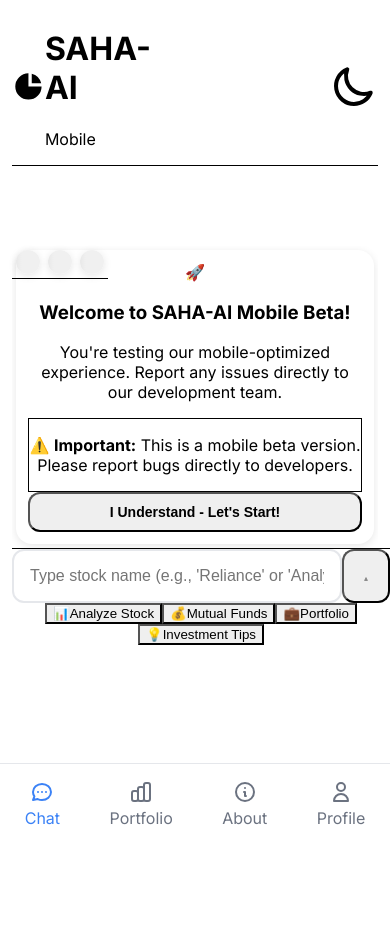
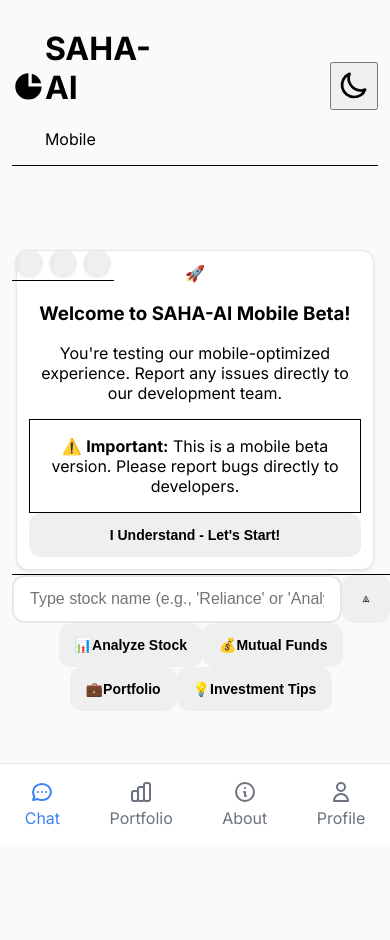
Before and after one commit to nithin1906/saha-ai, a Django app: template advisor/templates/advisor/mobile_index.html in a window 390 px wide. Before the commit the page ends 825 px from the top, so only its background shows below. Run offline with Django 5.2, Linux system fonts and the light colour scheme; the template is opened without the code that fills it, so the values that code supplies are empty; style sheets or scripts are compiled from the project's sources.

Commit message:
Fix mobile UI rendering issues - remove visible checkbox, add missing CSS classes, fix theme toggle

```diff
--- a/advisor/static/css/mobile-saha.css
+++ b/advisor/static/css/mobile-saha.css
@@ -354,3 +354,162 @@ html.dark .mobile-scrollbar::-webkit-scrollbar-thumb {
 html.dark .mobile-scrollbar::-webkit-scrollbar-thumb:hover {
     background-color: rgba(255, 255, 255, 0.3);
 }
+
+/* Mobile-specific classes for template */
+.mobile-container {
+    min-height: 100vh;
+    background-color: #f9fafb;
+}
+
+html.dark .mobile-container {
+    background-color: #111827;
+}
+
+.mobile-card {
+    background-color: white;
+    border-radius: 12px;
+    padding: 16px;
+    margin-bottom: 16px;
+    box-shadow: 0 1px 3px rgba(0, 0, 0, 0.1);
+    border: 1px solid #e5e7eb;
+}
+
+html.dark .mobile-card {
+    background-color: #1f2937;
+    border-color: #374151;
+}
+
+.mobile-input {
+    width: 100%;
+    padding: 12px 16px;
+    border: 2px solid #e5e7eb;
+    border-radius: 12px;
+    font-size: 16px;
+    background-color: white;
+    transition: border-color 0.2s ease;
+}
+
+.mobile-input:focus {
+    outline: none;
+    border-color: #3b82f6;
+    box-shadow: 0 0 0 3px rgba(59, 130, 246, 0.1);
+}
+
+html.dark .mobile-input {
+    background-color: #1f2937;
+    border-color: #374151;
+    color: #f9fafb;
+}
+
+.mobile-button {
+    display: inline-flex;
+    align-items: center;
+    justify-content: center;
+    padding: 12px 24px;
+    border-radius: 12px;
+    font-weight: 600;
+    font-size: 16px;
+    transition: all 0.2s ease;
+    touch-action: manipulation;
+    min-height: 44px;
+    min-width: 44px;
+    border: none;
+    cursor: pointer;
+}
+
+.mobile-skeleton {
+    background: linear-gradient(90deg, #f0f0f0 25%, #e0e0e0 50%, #f0f0f0 75%);
+    background-size: 200% 100%;
+    animation: skeleton-loading 1.5s infinite;
+}
+
+html.dark .mobile-skeleton {
+    background: linear-gradient(90deg, #374151 25%, #4b5563 50%, #374151 75%);
+    background-size: 200% 100%;
+}
+
+@keyframes skeleton-loading {
+    0% { background-position: 200% 0; }
+    100% { background-position: -200% 0; }
+}
+
+.chat-bubble {
+    max-width: 85%;
+    padding: 12px 16px;
+    border-radius: 18px;
+    margin-bottom: 8px;
+    word-wrap: break-word;
+}
+
+.chat-bubble-user {
+    background-color: #3b82f6;
+    color: white;
+    margin-left: auto;
+    border-bottom-right-radius: 4px;
+}
+
+.chat-bubble-bot {
+    background-color: #f3f4f6;
+    color: #374151;
+    margin-right: auto;
+    border-bottom-left-radius: 4px;
+}
+
+html.dark .chat-bubble-bot {
+    background-color: #374151;
+    color: #f9fafb;
+}
+
+.bottom-nav {
+    position: fixed;
+    bottom: 0;
+    left: 0;
+    right: 0;
+    background-color: white;
+    border-top: 1px solid #e5e7eb;
+    padding: 8px 0;
+    z-index: 50;
+}
+
+html.dark .bottom-nav {
+    background-color: #1f2937;
+    border-top-color: #374151;
+}
+
+.nav-item {
+    display: flex;
+    flex-direction: column;
+    align-items: center;
+    padding: 8px 12px;
+    text-decoration: none;
+    color: #6b7280;
+    transition: color 0.2s ease;
+    min-height: 44px;
+    justify-content: center;
+}
+
+.nav-item.active {
+    color: #3b82f6;
+}
+
+.nav-item svg {
+    width: 24px;
+    height: 24px;
+    margin-bottom: 4px;
+}
+
+.quick-action-btn {
+    display: inline-flex;
+    align-items: center;
+    justify-content: center;
+    padding: 12px 16px;
+    border-radius: 12px;
+    font-weight: 600;
+    font-size: 14px;
+    transition: all 0.2s ease;
+    touch-action: manipulation;
+    min-height: 44px;
+    border: none;
+    cursor: pointer;
+    text-decoration: none;
+}
--- a/advisor/templates/advisor/mobile_index.html
+++ b/advisor/templates/advisor/mobile_index.html
@@ -18,38 +18,6 @@
         @import url('https://fonts.googleapis.com/css2?family=Inter:wght@400;500;600;700&display=swap');
         html.dark { color-scheme: dark; }
         body { font-family: 'Inter', sans-serif; }
-
-        /* CSS-only theme toggle */
-        #theme-toggle-mobile:checked ~ * {
-            /* When checkbox is checked, apply dark theme */
-        }
-
-        /* Show/hide icons based on checkbox state */
-        #theme-toggle-mobile:checked ~ label .theme-icon-light {
-            display: none;
-        }
-
-        #theme-toggle-mobile:checked ~ label .theme-icon-dark {
-            display: block;
-        }
-
-        #theme-toggle-mobile:not(:checked) ~ label .theme-icon-light {
-            display: block;
-        }
-
-        #theme-toggle-mobile:not(:checked) ~ label .theme-icon-dark {
-            display: none;
-        }
-
-        /* Apply dark theme when checkbox is checked */
-        #theme-toggle-mobile:checked ~ * {
-            color-scheme: dark;
-        }
-
-        /* Force dark theme on html element when checkbox is checked */
-        #theme-toggle-mobile:checked {
-            /* This will be handled by JavaScript to add 'dark' class to html */
-        }
 
         /* Enhanced mobile responsiveness */
         @media (max-width: 480px) {
@@ -102,18 +70,17 @@
                 <p class="text-xs text-gray-600 dark:text-gray-400">Mobile</p>
             </div>
         </div>
-        <!-- CSS-only theme toggle -->
-        <input type="checkbox" id="theme-toggle-mobile" class="hidden" />
-        <label for="theme-toggle-mobile" class="touch-target p-2 rounded-lg hover:bg-gray-100 dark:hover:bg-gray-800 cursor-pointer">
-            <!-- Dark mode icon (shown when checkbox is unchecked = light mode) -->
-            <svg class="w-6 h-6 text-gray-600 dark:text-gray-400 theme-icon-light" fill="none" stroke="currentColor" viewBox="0 0 24 24">
+        <!-- Theme toggle button -->
+        <button id="theme-toggle-mobile" class="touch-target p-2 rounded-lg hover:bg-gray-100 dark:hover:bg-gray-800 cursor-pointer">
+            <!-- Dark mode icon (shown when in light mode) -->
+            <svg id="theme-icon-light" class="w-6 h-6 text-gray-600 dark:text-gray-400" fill="none" stroke="currentColor" viewBox="0 0 24 24">
                 <path stroke-linecap="round" stroke-linejoin="round" stroke-width="2" d="M20.354 15.354A9 9 0 018.646 3.646 9.003 9.003 0 0012 21a9.003 9.003 0 008.354-5.646z"></path>
             </svg>
-            <!-- Light mode icon (shown when checkbox is checked = dark mode) -->
-            <svg class="w-6 h-6 text-gray-600 dark:text-gray-400 theme-icon-dark hidden" fill="none" stroke="currentColor" viewBox="0 0 24 24">
+            <!-- Light mode icon (shown when in dark mode) -->
+            <svg id="theme-icon-dark" class="w-6 h-6 text-gray-600 dark:text-gray-400 hidden" fill="none" stroke="currentColor" viewBox="0 0 24 24">
                 <path stroke-linecap="round" stroke-linejoin="round" stroke-width="2" d="M12 3v1m0 16v1m9-9h-1M4 12H3m15.364 6.364l-.707-.707M6.343 6.343l-.707-.707m12.728 0l-.707.707M6.343 17.657l-.707.707M16 12a4 4 0 11-8 0 4 4 0 018 0z"></path>
             </svg>
-        </label>
+        </button>
     </div>
 </header>
 
@@ -308,7 +275,7 @@ function acceptBetaTestingMobile() {
 }
 
 // CSS-only theme toggle with minimal JavaScript
-const themeToggleCheckbox = document.getElementById('theme-toggle-mobile');
+const themeToggleButton = document.getElementById('theme-toggle-mobile');
 
 // Initialize theme from localStorage
 function initializeTheme() {
@@ -318,37 +285,54 @@ function initializeTheme() {
     console.log('Theme initialization - savedTheme:', savedTheme, 'prefersDark:', prefersDark);
 
     if (savedTheme === 'dark' || (savedTheme === null && prefersDark)) {
-        // Set checkbox to checked (dark mode)
-        if (themeToggleCheckbox) {
-            themeToggleCheckbox.checked = true;
-        }
+        // Set dark theme
         document.documentElement.className = 'dark';
         localStorage.setItem('color-theme', 'dark');
+        updateThemeIcons(true);
         console.log('Applied dark theme');
     } else {
-        // Set checkbox to unchecked (light mode)
-        if (themeToggleCheckbox) {
-            themeToggleCheckbox.checked = false;
-        }
+        // Set light theme
         document.documentElement.className = '';
         localStorage.setItem('color-theme', 'light');
+        updateThemeIcons(false);
         console.log('Applied light theme');
     }
 }
 
-// Handle checkbox change
-if (themeToggleCheckbox) {
-    themeToggleCheckbox.addEventListener('change', (e) => {
-        if (e.target.checked) {
-            // Checkbox checked = dark mode
-            document.documentElement.className = 'dark';
+// Update theme icons based on current theme
+function updateThemeIcons(isDark) {
+    const lightIcon = document.getElementById('theme-icon-light');
+    const darkIcon = document.getElementById('theme-icon-dark');
+
+    if (lightIcon && darkIcon) {
+        if (isDark) {
+            lightIcon.classList.add('hidden');
+            darkIcon.classList.remove('hidden');
+        } else {
+            lightIcon.classList.remove('hidden');
+            darkIcon.classList.add('hidden');
+        }
+    }
+}
+
+// Handle button click
+if (themeToggleButton) {
+    themeToggleButton.addEventListener('click', () => {
+        const html = document.documentElement;
+        const isDark = html.classList.contains('dark');
+
+        if (isDark) {
+            // Switch to light mode
+            html.classList.remove('dark');
+            localStorage.setItem('color-theme', 'light');
+            updateThemeIcons(false);
+            console.log('Switched to light mode');
+        } else {
+            // Switch to dark mode
+            html.classList.add('dark');
             localStorage.setItem('color-theme', 'dark');
+            updateThemeIcons(true);
             console.log('Switched to dark mode');
-        } else {
-            // Checkbox unchecked = light mode
-            document.documentElement.className = '';
-            localStorage.setItem('color-theme', 'light');
-            console.log('Switched to light mode');
         }
     });
 }
@@ -358,9 +342,6 @@ document.addEventListener('DOMContentLoaded', () => {
     console.log('Mobile app initializing...');
     checkFirstTimeUserMobile();
     initializeTheme();
-
-    // Debug theme elements
-    console.log('Theme toggle checkbox:', themeToggleCheckbox);
 
     // Initialize mobile-specific features
     initializeMobileFeatures();
```
